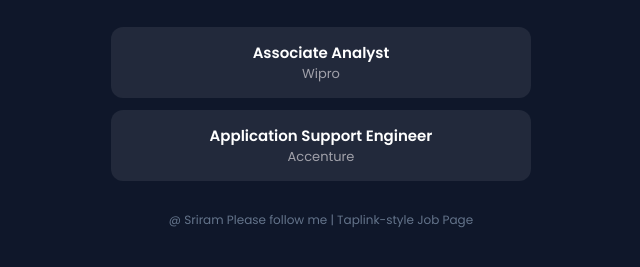
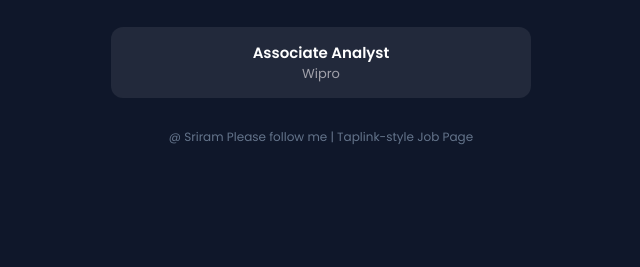
Before and after one commit to Burugusriram/index.html, a plain HTML site: page index.html in a window 1280 px wide. Shown: the part 191-458 px from the top of the page, without its empty margins (319-959 px from the left). Drawn offline with Linux system fonts and the light colour scheme.

Commit message:
Update index.html

```diff
--- a/index.html
+++ b/index.html
@@ -93,12 +93,6 @@
       <div class="job-title">Associate Analyst</div>
       <div class="job-company">Wipro</div>
     </a>
-    <a href="https://www.accenture.com/in-en/careers/jobdetails?id=ATCI-4817203-S1853038_en&title=Application+Support+Engineer&mcp_token=eyJwaWQiOjM2NjM5NDgsInNpZCI6MTQ3OTM4MjE5MywiYXgiOiI4YjhhODkwMDQ1ZjM3OGM1Y2M3MTI3MTJiNTFlZTJiNyIsInRzIjoxNzYwNzU1MTQxLCJleHAiOjE3NjMxNzQzNDF9.vOVKqN5C5a3MIPSzNd_9_t1HWd7FCdm5zA2OSsxafuA"
-   target="_blank"
-   class="job">
-  <div class="job-title">Application Support Engineer</div>
-  <div class="job-company">Accenture</div>
-</a>
 
   </div>
 
```
